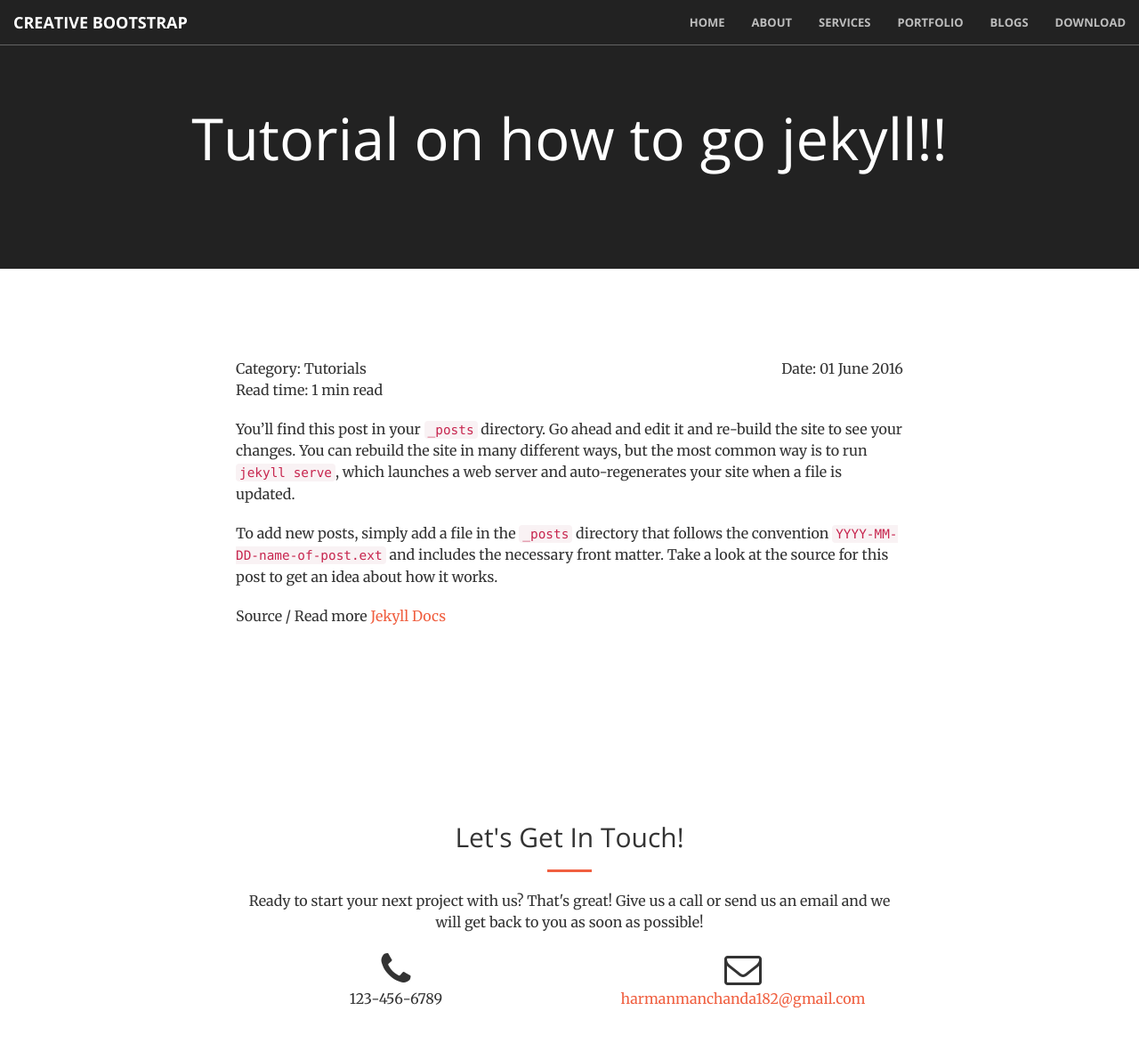
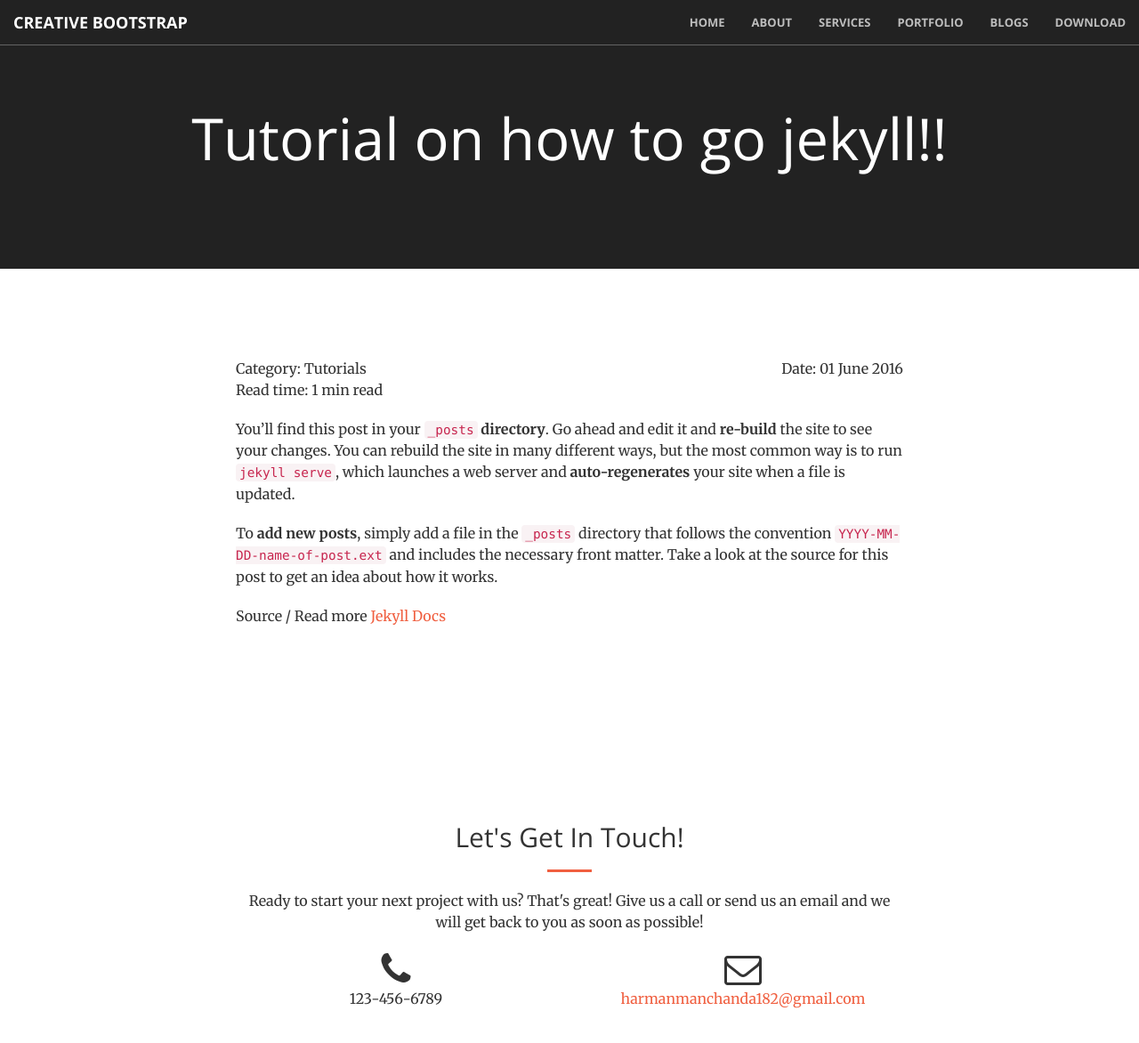
Before and after one commit to IamManchanda/creative-bootstrap, a Jekyll site: the page built from _posts/2016-06-01-tutorial-on-how-to-go-jekyll.md, in a window 1280 px wide and 1254 px high. Shown: the top 1172 px of the window at 89% size. Built offline with Jekyll 4.4.1, drawn with Linux system fonts in a browser that asks for light colours; part of the change alters nothing that is shown.

```diff
--- a/_posts/2016-06-01-tutorial-on-how-to-go-jekyll.md
+++ b/_posts/2016-06-01-tutorial-on-how-to-go-jekyll.md
@@ -5,13 +5,10 @@ category:
   - Tutorials
 description: Tutorial on how to edit posts
 ---
-You'll find this post in your `_posts` directory. Go ahead and edit it and re-build
-the site to see your changes. You can rebuild the site in many different ways, but
-the most common way is to run `jekyll serve`, which launches a web server and
-auto-regenerates your site when a file is updated.
 
-To add new posts, simply add a file in the `_posts` directory that follows the
-convention `YYYY-MM-DD-name-of-post.ext` and includes the necessary front matter.
-Take a look at the source for this post to get an idea about how it works.
 
-Source / Read more [Jekyll Docs](https://jekyllrb.com/docs/quickstart/){:target="_blank"}{:rel="nofollow"}
+You'll find this post in your `_posts` **directory**. Go ahead and edit it and **re-build** the site to see your changes. You can rebuild the site in many different ways, but the most common way is to run `jekyll serve`, which launches a web server and **auto-regenerates** your site when a file is updated.
+
+To **add new posts**, simply add a file in the `_posts` directory that follows the convention `YYYY-MM-DD-name-of-post.ext` and includes the necessary front matter. Take a look at the source for this post to get an idea about how it works.
+
+Source / Read more [Jekyll Docs](https://jekyllrb.com/docs/quickstart/)
```
